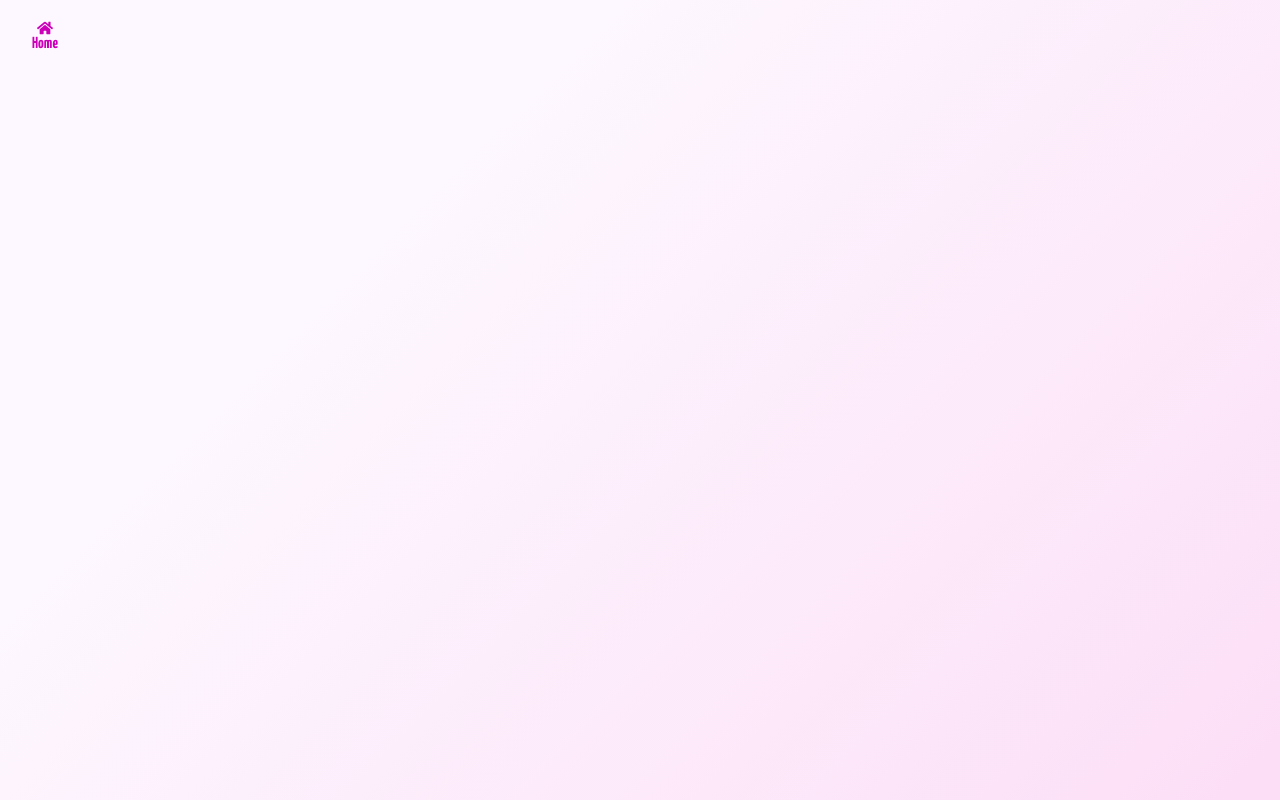
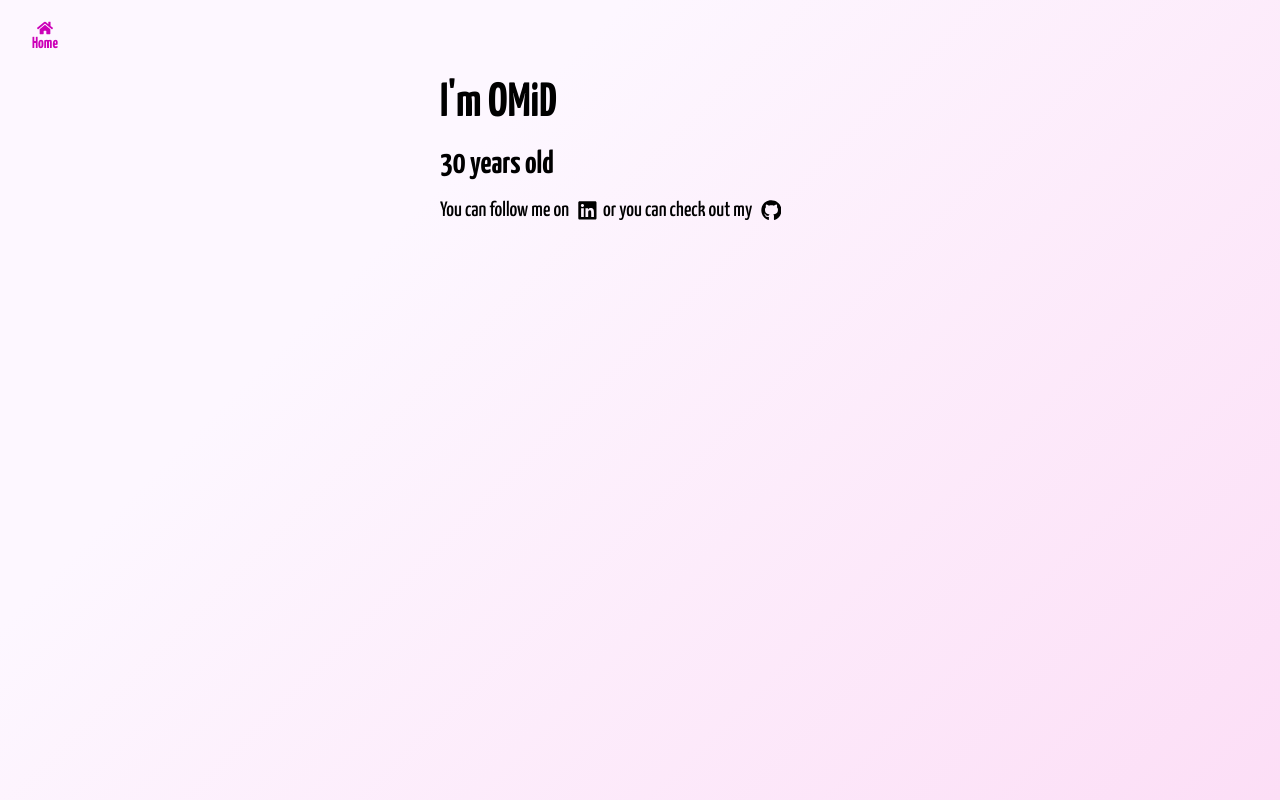
Before and after one commit to OmidRasouli/mini-games, a React (Create React App) app: page /demo/mini-games/about in a window 1280 px wide. Before the commit this address had no page. Built offline with nearby package versions, Linux system fonts and the light colour scheme.

Commit message:
Add about component

```diff
--- /dev/null
+++ b/src/components/About/About.module.scss
@@ -0,0 +1,24 @@
+.details {
+  width: 100%;
+  max-width: 400px;
+  padding-top: 80px;
+  & > * {
+    width: 100%;
+    margin: 0;
+    margin-bottom: 20px;
+  }
+  h1 {
+    font-size: 3em;
+    font-weight: 700;
+  }
+  h2 {
+    font-size: 2em;
+  }
+  .description {
+    font-size: 1.3em;
+    font-weight: 500;
+    .social {
+      margin: 0 5px -5px;
+    }
+  }
+}
--- a/src/components/About/About.tsx
+++ b/src/components/About/About.tsx
@@ -1,3 +1,24 @@
+import { FaGithub, FaLinkedin } from "react-icons/fa";
+import style from "./About.module.scss";
+
 export default function About() {
-  return <></>;
+  return (
+    <div className={style.details}>
+      <h1>I'm OMiD</h1>
+      <h2>30 years old</h2>
+      <p className={style.description}>
+        You can follow me on{" "}
+        <a
+          href="https://www.linkedin.com/in/omid-rasouli-15115695/"
+          target={"_blank"}
+        >
+          <FaLinkedin className={style.social} />
+        </a>
+        or you can check out my{" "}
+        <a href="https://github.com/OmidRasouli?tab=overview" target={"_blank"}>
+          <FaGithub className={style.social} />
+        </a>
+      </p>
+    </div>
+  );
 }
```
